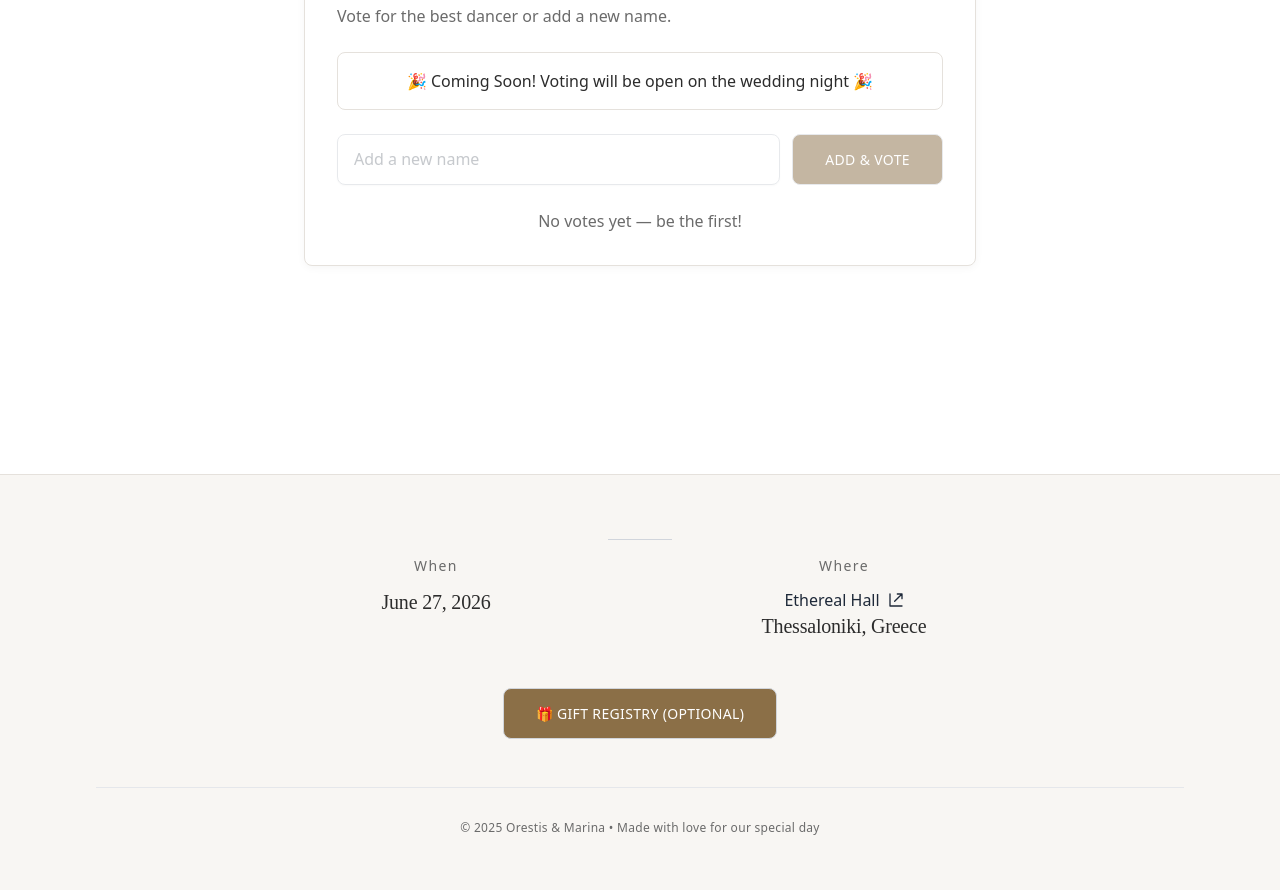
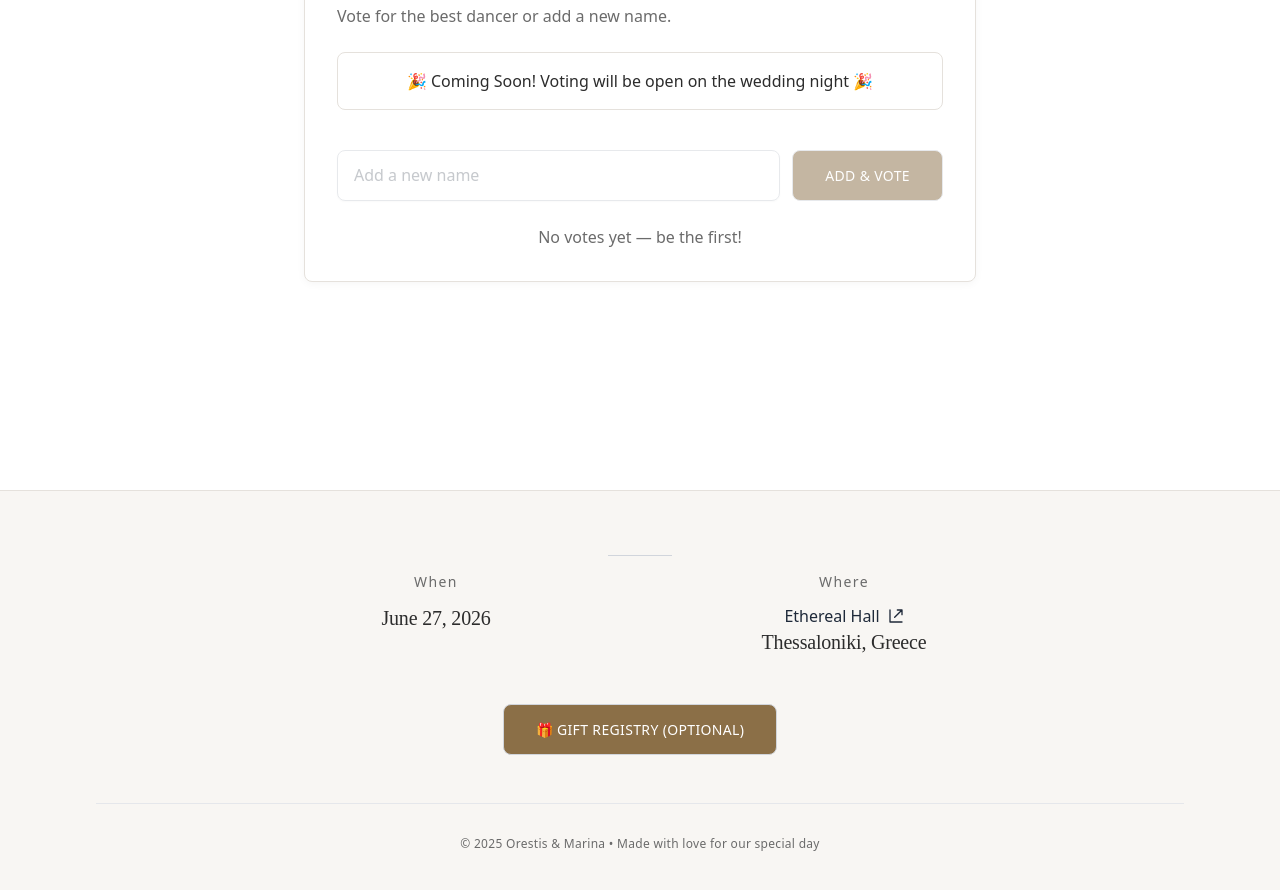
Before and after one commit to oalagial/marina-orestis-wedding, a React (Vite) app: page /photos in a window 1280 px wide. Shown: the part 980-1870 px from the top of the page. Built offline with nearby package versions, Linux system fonts and the light colour scheme; no server answers; the database is empty; a web font is replaced by a local one.

Commit message:
fix: Adjust margin for new option input and total votes display in BestDancerVoting component

```diff
--- a/src/pages/Gallery.jsx
+++ b/src/pages/Gallery.jsx
@@ -109,7 +109,7 @@ function BestDancerVoting() {
             </div>
 
             {/* Add new option */}
-            <div className="flex gap-3 mb-6 opacity-50">
+            <div className="flex gap-3 mb-6 opacity-50 mt-10">
                 <input
                     type="text"
                     value={newName}
@@ -135,7 +135,7 @@ function BestDancerVoting() {
             ) : options.length === 0 ? (
                 <div className="text-center muted-text">{t('gallery.bestDancer.noOptions')}</div>
             ) : (
-                <div>
+                <div className='mt-6'>
                     <div className="text-sm muted-text mb-4 text-center font-medium">
                         {t('gallery.bestDancer.totalVotes')}{options.reduce((sum, opt) => sum + (opt.count || 0), 0)}
                     </div>
```
